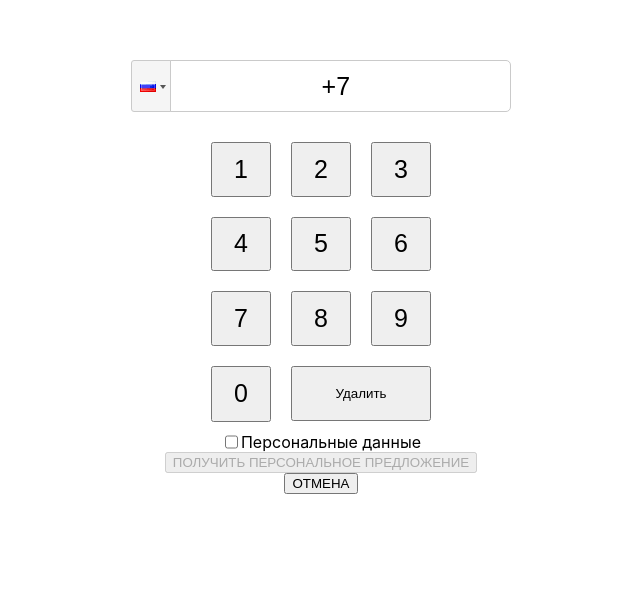
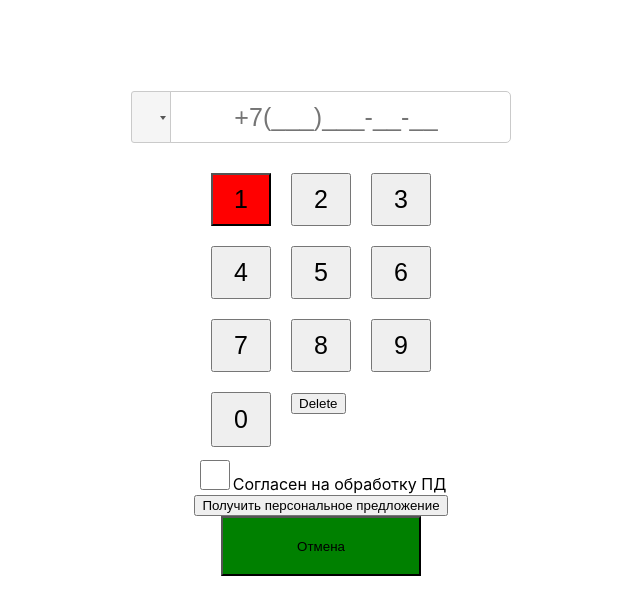
Before and after one commit to manchikooo/get-shop-test, a React (Create React App) app: page /phone in a window 1280 px wide. Shown: the part 123-738 px from the top of the page, without its empty margins (319-959 px from the left). Built offline with nearby package versions, Linux system fonts and the light colour scheme.

Commit message:
made navigation by arrow

```diff
--- a/package.json
+++ b/package.json
@@ -17,6 +17,7 @@
     "react-player": "^2.9.0",
     "react-router-dom": "^6.2.1",
     "react-scripts": "5.0.0",
+    "reactjs-popup": "^2.0.5",
     "swiper": "^8.0.2",
     "typescript": "^4.4.2",
     "web-vitals": "^2.1.0"
--- /dev/null
+++ b/src/components/ModalPopup/ModalPopup.tsx
@@ -0,0 +1,22 @@
+import React, {Dispatch, SetStateAction} from 'react';
+import styles from './ModalPopup.module.css'
+
+type ModalPopupPropsType = {
+    modalActive: boolean
+    setModalActive: Dispatch<SetStateAction<boolean>>
+    children: JSX.Element
+}
+
+export const ModalPopup = (props: ModalPopupPropsType) => {
+
+    const stylesForModalPopup = props.modalActive ? `${styles.modalPopup} ${styles.active}` : 'styles.modalPopup'
+    const stylesForModalContent = props.modalActive ? `${styles.modalContent} ${styles.active}` : 'styles.modalContent'
+
+    return (
+        <div className={stylesForModalPopup} onClick={() => props.setModalActive(false)}>
+            <div className={styles.modalContent} onClick={e => e.stopPropagation()}>
+                {props.children}
+            </div>
+        </div>
+    );
+};
--- a/src/components/PhonePage/PhonePage.module.css
+++ b/src/components/PhonePage/PhonePage.module.css
@@ -2,19 +2,25 @@
     display: flex;
     flex-direction: column;
     align-items: center;
+    justify-content: center;
+    height: 100%;
+    width: 100%;
 
 }
+
 .phoneInputBlock {
     display: flex;
     flex-direction: column;
     align-items: center;
 }
+
 .phoneInput {
     padding: 10px;
     font-size: 30px;
     border: 1px solid;
     border-radius: 5px;
 }
+
 .buttonsBlock {
     display: flex;
     justify-content: center;
@@ -23,12 +29,14 @@
     width: 300px;
     margin-top: 20px;
 }
+
 .phoneNumberButton {
     margin: 10px;
     width: 60px;
     padding: 10px;
     font-size: 25px;
 }
+
 .deleteButton {
     margin: 10px;
     width: 140px;
@@ -38,3 +46,22 @@
 .personalDataBlock {
     display: flex;
 }
+
+.activeItem {
+    margin: 10px;
+    width: 60px;
+    padding: 10px;
+    font-size: 25px;
+    background-color: red;
+}
+
+.checkboxStyle {
+    height: 30px;
+    width: 30px;
+    background-color: blue;
+}
+.navigationBackButton {
+    width: 200px;
+    height: 60px;
+    background-color: green;
+}
--- a/src/components/PhonePage/PhonePage.tsx
+++ b/src/components/PhonePage/PhonePage.tsx
@@ -1,31 +1,174 @@
-import React, {useState} from 'react';
+import React, {createRef, Dispatch, RefObject, SetStateAction, useEffect, useState} from 'react';
 import PhoneInput from 'react-phone-input-2'
 import 'react-phone-input-2/lib/style.css'
 import styles from './PhonePage.module.css'
-import {useNavigate} from "react-router-dom";
+import {NavLink, useNavigate} from "react-router-dom";
+import {ModalPopup} from "../ModalPopup/ModalPopup";
+
+const useKeyPress = function (targetKey: string, ref: RefObject<HTMLInputElement>) {
+    const [keyPressed, setKeyPressed] = useState<boolean>(false)
+
+    function downHandler({key}: { key: string }) {
+        if (key === targetKey) {
+            setKeyPressed(true)
+        }
+    }
+
+    const upHandler = ({key}: { key: string }) => {
+        if (key === targetKey) {
+            setKeyPressed(false);
+        }
+    };
+
+    React.useEffect(() => {
+        window.addEventListener('keydown', downHandler)
+        window.addEventListener('keyup', upHandler)
+        return () => {
+            window.removeEventListener('keydown', downHandler)
+            window.removeEventListener('keyup', upHandler)
+        }
+    })
+    return keyPressed
+}
+
+const items = [
+    {id: 1, name: '1'},
+    {id: 2, name: '2'},
+    {id: 3, name: '3'},
+    {id: 4, name: '4'},
+    {id: 5, name: '5'},
+    {id: 6, name: '6'},
+    {id: 7, name: '7'},
+    {id: 8, name: '8'},
+    {id: 9, name: '9'},
+    {id: 0, name: '0'},
+    {id: 10, name: 'Delete'},
+    {id: 100, name: 'Согласен на обработку ПД'},
+    {id: 200, name: 'Получить персональное предложение'},
+    {id: 300, name: 'Отмена'},
+]
+const i = items[0]
+type ItemType = {
+    id: number,
+    name: string
+}
+
+type ListItemType = {
+    item: ItemType,
+    active: boolean,
+    // setSelected: Dispatch<SetStateAction<SetStateAction<ItemType | undefined>>>,
+    setSelected: Dispatch<SetStateAction<string | undefined>>,
+    setHovered: Dispatch<SetStateAction<ItemType | undefined>>,
+    setPhoneValue: Dispatch<SetStateAction<string>>
+}
+
+
+// <div className={`item ${active ? styles.activeItem : ''}`}
+//      onClick={() => setSelected(item)}
+//      onMouseEnter={() => setHovered(item)}
+//      onMouseLeave={() => setHovered(undefined)}
+// >
+//     {item.name}
+// </div>
+
 
 const PhonePage = () => {
 
-    const [phoneValue, setPhoneValue] = useState<string>('+7')
+    const [phoneValue, setPhoneValue] = useState<string>('')
     const [agreement, setAgreement] = useState<boolean>(false)
+    const [modalActive, setModalActive] = useState<boolean>(false)
+
+    const searchBox = createRef<HTMLInputElement>()
+    // const [selected, setSelected] = useState<React.SetStateAction<ItemType | undefined>>(undefined);
+    const [selected, setSelected] = useState<string | undefined>('')
+    const [cursor, setCursor] = useState<number>(0);
+    const [hovered, setHovered] = useState<ItemType | undefined>(undefined);
+    const downPress = useKeyPress('ArrowDown', searchBox);
+    const upPress = useKeyPress('ArrowUp', searchBox);
+    const leftPress = useKeyPress('ArrowLeft', searchBox);
+    const rightPress = useKeyPress('ArrowRight', searchBox);
+    const enterPress = useKeyPress('Enter', searchBox);
+    const [searchItem, setSearchItem] = useState<string>("")
+
+    const ListItem = ({item, active, setSelected, setHovered, setPhoneValue}: ListItemType) => (
+
+        <button className={`item ${active ? styles.activeItem : styles.phoneNumberButton}`}
+                onClick={() => onNumberButtonClickHandler(item.id.toString())}
+                onMouseEnter={() => setHovered(item)}
+                onMouseLeave={() => setHovered(undefined)}
+        >
+            {item.name}
+        </button>)
+
+    const handelChange = (e: React.SyntheticEvent<HTMLInputElement>) => {
+        setSelected(undefined)
+        setSearchItem(e.currentTarget.value)
+    }
+
+    useEffect(() => {
+        if (items.length && downPress) {
+            setCursor(prevState =>
+                prevState < items.length - 1 ? prevState + 3 : prevState
+            );
+        }
+    }, [downPress]);
+    useEffect(() => {
+        if (items.length && upPress) {
+            setCursor(prevState => (prevState > 0 ? prevState - 3 : prevState));
+        }
+    }, [upPress]);
+    useEffect(() => {
+        if (items.length && rightPress) {
+            setCursor(prevState =>
+                prevState < items.length - 1 ? prevState + 1 : prevState
+            );
+        }
+    }, [rightPress]);
+    useEffect(() => {
+        if (items.length && leftPress) {
+            setCursor(prevState => (prevState > 0 ? prevState - 1 : prevState));
+        }
+    }, [leftPress]);
+    useEffect(() => {
+        if (items.length && enterPress) {
+            setPhoneValue(phoneValue => phoneValue + items[cursor].name);
+        }
+    }, [cursor, enterPress]);
+    useEffect(() => {
+        if (items.length && hovered) {
+            setCursor(items.indexOf(hovered));
+        }
+    }, [hovered]);
+
+
     const navigationBack = useNavigate()
-
-    console.log(phoneValue)
 
     const changePhoneNumber = (e: string) => {
         console.log(e)
-        if (phoneValue.length < 12) {
+        if (phoneValue.length === 0) {
+            return setPhoneValue('7' + e)
+        }
+        if (phoneValue.length <= 10) {
             return setPhoneValue(e)
+        }
+        if (phoneValue.length === 11) {
+            return
         }
     }
 
     const onNumberButtonClickHandler = (number: string) => {
-        if (phoneValue.length < 12) {
+        if (phoneValue.length === 0) {
+            return setPhoneValue('7' + number)
+        }
+        if (phoneValue.length <= 10) {
             return setPhoneValue(phoneValue => phoneValue + number)
+        }
+        if (phoneValue.length === 11) {
+            return
         }
     }
     const removeLastNumber = () => {
-        if (phoneValue === '+7') {
+        if (phoneValue === '7') {
             return
         } else {
             return setPhoneValue(phoneValue => phoneValue.slice(0, -1))
@@ -36,22 +179,71 @@ const PhonePage = () => {
         setAgreement(e.currentTarget.checked)
     }
 
-    const buttons = ['1', '2', '3', '4', '5', '6', '7', '8', '9', '0']
-    const mappedButtons = buttons.map(but => {
-        return (
-            <button key={but}
-                    className={styles.phoneNumberButton}
-                    onClick={() => onNumberButtonClickHandler(but)}>
-                {but}
+
+    // const buttons = ['1', '2', '3', '4', '5', '6', '7', '8', '9', '0']
+    // const mappedButtons = buttons.map(but => {
+    //     return (
+    //         <button key={but}
+    //                 tabIndex={+but}
+    //                 className={styles.phoneNumberButton}
+    //                 onClick={() => onNumberButtonClickHandler(but)}>
+    //             {but}
+    //         </button>
+    //     )
+    // })
+    const parameterForDisablePersonalOfferButton = !(phoneValue.length === 11 && agreement)
+
+    const mappedButtonsNumbers = items.map((item, i) => {
+            if (items[i].id === 100) {
+                return <div key={item.id}>
+                    <input className={styles.checkboxStyle}
+                           type='checkbox'
+                           checked={agreement}
+                           onChange={onPersonalDataCheckboxClick}
+                    />{item.name}</div>
+            }
+            if (items[i].id === 300) {
+                return <div key={item.id}>
+                    <button onClick={() => navigationBack(-1)}
+                            className={styles.navigationBackButton}
+                    >
+                        {item.name}
                     </button>
+                </div>
+            }
+            if (items[i].id < 10) {
+                return <ListItem key={item.id}
+                                 active={i === cursor}
+                                 item={item}
+                                 setSelected={setSelected}
+                                 setHovered={setHovered}
+                                 setPhoneValue={setPhoneValue}
+                    // onClick={}
+                />
+            }
+            if (items[i].id === 10) {
+                return <div key={item.id}
+                            className={styles.deleteButton}
+                            onClick={removeLastNumber}>
+                    <button>{item.name}</button>
+                </div>
+
+            }
+            if (items[i].id === 200) {
+                return <div key={item.id}>
+                    <button onClick={() => {
+                    }}>{item.name}</button>
+                </div>
+            }
+        }
     )
-    })
-    const parameterForDisablePersonalOfferButton = !(phoneValue.length === 12 && agreement)
 
+    console.log(selected)
     return (
         <div className={styles.phonePageContainer}>
-            <div className={styles.phoneInputBlock}>
-                <PhoneInput onlyCountries={['ru']}
+            <div className={styles.phoneInputBlock} ref={searchBox}>
+                <PhoneInput
+                    onlyCountries={['ru']}
                     inputStyle={{
                         padding: '25px',
                         width: '350px',
@@ -59,26 +251,28 @@ const PhonePage = () => {
                         fontSize: '25px',
                         textAlign: 'center'
                     }}
-                            country={'ru'}
                     value={phoneValue}
+                    placeholder={'+7(___)___-__-__'}
                     onChange={e => changePhoneNumber(e)}
                     masks={{ru: '(...) ...-..-..'}}
+                    inputProps={{
+                        autoFocus: true
+                    }}
+
                 />
                 <div className={styles.buttonsBlock}>
-                    {mappedButtons}
-                    <button className={styles.deleteButton}
-                            onClick={removeLastNumber}>
-                        Удалить
-                    </button>
+                    {mappedButtonsNumbers}
                 </div>
-                <div className={styles.personalDataBlock}>
-                    <input type='checkbox'
-                           checked={agreement}
-                           onChange={onPersonalDataCheckboxClick}
-                    /> Персональные данные
+                {modalActive && <ModalPopup modalActive={modalActive}
+                                            setModalActive={setModalActive}
+                >
+                    <div>
+                        <NavLink to={'/'}>
+                            <button>OK</button>
+                        </NavLink>
+
                     </div>
-                <button disabled={parameterForDisablePersonalOfferButton}>ПОЛУЧИТЬ ПЕРСОНАЛЬНОЕ ПРЕДЛОЖЕНИЕ</button>
-                <button onClick={() => navigationBack(-1)}>ОТМЕНА</button>
+                </ModalPopup>}
             </div>
         </div>
     );
--- a/src/components/Presentation/Presentation.tsx
+++ b/src/components/Presentation/Presentation.tsx
@@ -1,9 +1,10 @@
 import React from "react";
 import {SwiperComponent} from "../SwiperComponent/SwiperComponent";
 import styles from './Presentation.module.css'
-import {NavLink} from "react-router-dom";
+import {NavLink, useNavigate} from "react-router-dom";
 
 export function Presentation() {
+    const navigationToPreviousPage = useNavigate()
 
     return (
         <div className={styles.presentationContainer}>
@@ -12,8 +13,13 @@ export function Presentation() {
                 <div className={styles.infoContainer}>
                     <img
                         src={'https://thumbs.dreamstime.com/b/графика-с-информацией-о-вертикальной-временной-шкале-развитие-и-рост-157400232.jpg'}/>
-                    <NavLink to={'/phone'}><button>ПОЛУЧИТЬ ПЕРСОНАЛЬНОЕ ПРЕДЛОЖЕНИЕ</button></NavLink>
                 </div>
+            </div>
+            <div className={styles.buttonsContainer}>
+                <button onClick={() => navigationToPreviousPage(-1)}>ОТМЕНА</button>
+                <NavLink to={'/phone'}>
+                    <button>ПОЛУЧИТЬ ПЕРСОНАЛЬНОЕ ПРЕДЛОЖЕНИЕ</button>
+                </NavLink>
             </div>
         </div>
     );
--- a/src/components/SwiperComponent/SwiperComponent.tsx
+++ b/src/components/SwiperComponent/SwiperComponent.tsx
@@ -9,8 +9,6 @@ import {useNavigate} from "react-router-dom";
 
 export const SwiperComponent = () => {
     const imgForSwiper = 'https://icdn.lenta.ru/images/2021/04/27/16/20210427163138131/square_320_c09ebae17387b7d6eeb9fa0d42afe5ee.jpg'
-
-    const navigationToPreviousPage = useNavigate()
 
     return (
         <div className={styles.swiperContainer}>
@@ -49,7 +47,6 @@ export const SwiperComponent = () => {
                     <h2>Some text 5</h2>
                 </SwiperSlide>
             </Swiper>
-            <button onClick={() => navigationToPreviousPage(-1)}>ОТМЕНА</button>
         </div>
     )
 };
```
Also changed, not shown: src/components/ModalPopup/ModalPopup.module.css (added, +25 -0 lines), 1 other file (tests, documents, lock files or other folders). Lines whose indentation alone changed are shown as unchanged.
